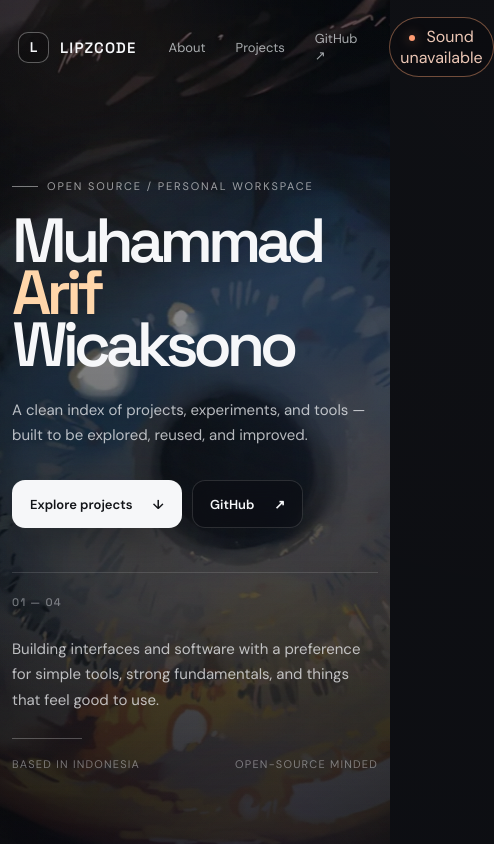
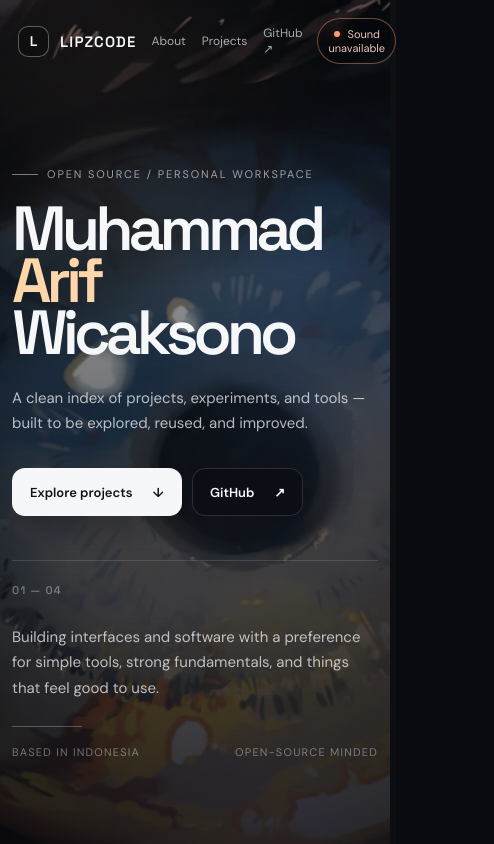
Before and after one commit to Magnw27/dashboard, a React (Vite) app: page / in a window 390 px wide. Shown: the top 844 px of the page, 494 px wide, since content can reach past the window. Built offline with nearby package versions, Linux system fonts and the light colour scheme; the HTML template or start-up script is replaced by a standard one.

Commit message:
perf: optimize premium effects across devices

```diff
--- a/src/styles/premium.css
+++ b/src/styles/premium.css
@@ -9,9 +9,10 @@ button:focus-visible,a:focus-visible,input:focus-visible{outline:2px solid rgba(
 .nav-links button{padding:9px 12px;border-radius:10px;color:var(--muted);font-size:13px;transition:color .3s var(--ease-premium),background .3s var(--ease-premium),transform .3s var(--ease-premium)}
 .nav-links button:hover{color:#fff;background:rgba(255,255,255,.06);transform:translateY(-1px)}
 .nav-links button:active{transform:translateY(0) scale(.985)}
-.background-layer::after{content:"";position:absolute;inset:0;background:linear-gradient(120deg,transparent 0 36%,rgba(255,214,170,.035) 50%,transparent 64%);transform:translateX(-120%);animation:ambientSweep 14s var(--ease-premium) infinite;pointer-events:none;will-change:transform}
-.energy-beam{position:absolute;left:-15%;top:18%;width:130%;height:18vh;background:linear-gradient(90deg,transparent,rgba(255,214,170,.08),rgba(140,170,255,.035),transparent);filter:blur(28px);transform:rotate(-8deg);pointer-events:none;will-change:transform,opacity}
-.beam-b{top:58%;transform:rotate(7deg);filter:blur(34px)}
+.background-layer::after{content:"";position:absolute;inset:0;background:linear-gradient(120deg,transparent 0 36%,rgba(255,214,170,.035) 50%,transparent 64%);transform:translate3d(-120%,0,0);animation:ambientSweep 14s var(--ease-premium) infinite;pointer-events:none;will-change:transform}
+.backdrop-image{animation:backdropEnter 2.4s cubic-bezier(.22,1,.36,1) both;will-change:transform,opacity}
+.energy-beam{position:absolute;left:-15%;top:18%;width:130%;height:18vh;background:linear-gradient(90deg,transparent,rgba(255,214,170,.08),rgba(140,170,255,.035),transparent);filter:blur(28px);transform:translate3d(0,0,0) rotate(-8deg);pointer-events:none;will-change:transform,opacity;animation:beamFloatA 12s ease-in-out infinite}
+.beam-b{top:58%;transform:rotate(7deg);filter:blur(34px);animation-name:beamFloatB;animation-duration:16s}
 .vignette{position:absolute;inset:0;background:radial-gradient(circle at center,transparent 44%,rgba(2,3,6,.32) 100%);pointer-events:none}
 .profile-section{padding:150px 0 40px}
 .profile-intro{max-width:900px}
@@ -35,13 +36,26 @@ button:focus-visible,a:focus-visible,input:focus-visible{outline:2px solid rgba(
 .fact-row small{justify-self:end;color:rgba(255,255,255,.22);font:500 10px "Space Grotesk",sans-serif}
 .nav-tool.is-error{border-color:rgba(255,166,120,.42);color:rgba(255,215,195,.92)}
 .nav-tool.is-error .audio-dot{background:#ff9c72;box-shadow:0 0 12px rgba(255,156,114,.55)}
+.nav-tool.is-loading{cursor:wait;opacity:.82}
+.nav-tool.is-loading .audio-dot{animation:audioLoad .85s linear infinite}
+.nav-tool:disabled{pointer-events:none}
 .nav-tool.is-on .audio-dot{animation:audioPulse 1.3s ease-in-out infinite}
 .project-card{transition:transform .55s var(--ease-premium),border-color .35s ease,box-shadow .55s ease,background .35s ease}
 .project-card:hover{transform:translateY(-7px);box-shadow:0 38px 100px rgba(0,0,0,.32),0 0 0 1px rgba(255,255,255,.02)}
-.project-card::after{content:"";position:absolute;inset:1px;border-radius:calc(var(--radius) - 1px);background:linear-gradient(120deg,transparent 20%,rgba(255,255,255,.07) 50%,transparent 80%);transform:translateX(-130%);transition:transform .9s var(--ease-premium);pointer-events:none}
-.project-card:hover::after{transform:translateX(130%)}
-@keyframes ambientSweep{0%,70%{transform:translateX(-120%)}90%,100%{transform:translateX(120%)}}
+.project-card::after{content:"";position:absolute;inset:1px;border-radius:calc(var(--radius) - 1px);background:linear-gradient(120deg,transparent 20%,rgba(255,255,255,.07) 50%,transparent 80%);transform:translate3d(-130%,0,0);transition:transform .9s var(--ease-premium);pointer-events:none;will-change:transform}
+.project-card:hover::after{transform:translate3d(130%,0,0)}
+@keyframes backdropEnter{0%{opacity:0;transform:scale(1.08) translate3d(calc(var(--pointer-x,0)*20px),calc(var(--pointer-y,0)*14px),0)}100%{opacity:1;transform:scale(1.04) translate3d(calc(var(--pointer-x,0)*20px),calc(var(--pointer-y,0)*14px),0)}}
+@keyframes beamFloatA{0%,100%{transform:translate3d(-8%,0,0) rotate(-8deg);opacity:.45}50%{transform:translate3d(10%,0,0) rotate(-8deg);opacity:1}}
+@keyframes beamFloatB{0%,100%{transform:translate3d(8%,0,0) rotate(7deg);opacity:.35}50%{transform:translate3d(-8%,0,0) rotate(7deg);opacity:.85}}
+@keyframes ambientSweep{0%,70%{transform:translate3d(-120%,0,0)}90%,100%{transform:translate3d(120%,0,0)}}
 @keyframes audioPulse{0%,100%{box-shadow:0 0 0 0 rgba(255,214,170,.28)}50%{box-shadow:0 0 0 7px rgba(255,214,170,0)}}
+@keyframes audioLoad{50%{transform:scale(1.45);opacity:.55}}
 @media (max-width:900px){.profile-grid{grid-template-columns:1fr}.profile-section{padding-top:100px}}
-@media (max-width:640px){.profile-section{padding:92px 0 25px}.glass-panel{padding:22px}.profile-intro h2{font-size:clamp(2.5rem,13vw,4rem)}.fact-row{grid-template-columns:66px minmax(0,1fr) 22px;padding:18px}.energy-beam{opacity:.55}.background-layer::after{animation-duration:18s}}
-@media (prefers-reduced-motion:reduce){.background-layer::after,.energy-beam,.nav-tool.is-on .audio-dot{animation:none!important}.project-card::after{display:none}.project-card:hover{transform:none}}
+@media (max-width:640px){
+  .profile-section{padding:92px 0 25px}.glass-panel{padding:22px}.profile-intro h2{font-size:clamp(2.5rem,13vw,4rem)}.fact-row{grid-template-columns:66px minmax(0,1fr) 22px;padding:18px}.energy-beam{opacity:.55}.background-layer::after{animation-duration:18s}
+  .nav{gap:8px}.nav-links{gap:2px}.nav-links button,.nav-links a{padding:8px 7px;font-size:12px}.nav-tool{padding:8px 10px;font-size:11px}.nav-tool .audio-dot{margin-right:5px}
+  .project-card{backdrop-filter:blur(11px) saturate(110%)}.glass-panel{backdrop-filter:blur(12px) saturate(110%)}
+  .noise-layer{animation-duration:2.6s;opacity:.014}
+}
+@media (hover:none){.project-card:hover{transform:none;box-shadow:0 30px 80px rgba(0,0,0,.25)}.project-card:hover::before{opacity:0}.project-card:hover::after{transform:translate3d(-130%,0,0)}.nav-links button:hover{transform:none}.fact-row:hover{background:rgba(9,11,16,.52)}}
+@media (prefers-reduced-motion:reduce){.background-layer::after,.energy-beam,.backdrop-image,.nav-tool.is-on .audio-dot,.nav-tool.is-loading .audio-dot{animation:none!important}.project-card::after{display:none}.project-card:hover{transform:none}.text-link span{transition:none}}
```
